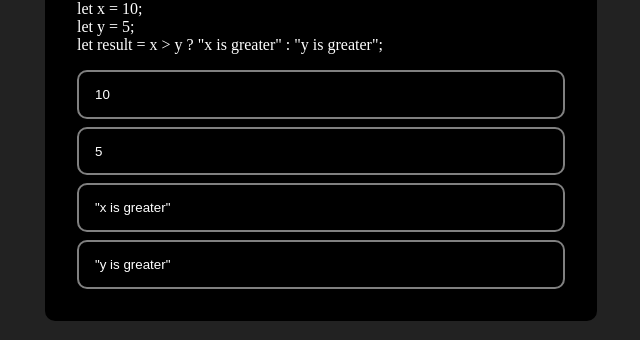
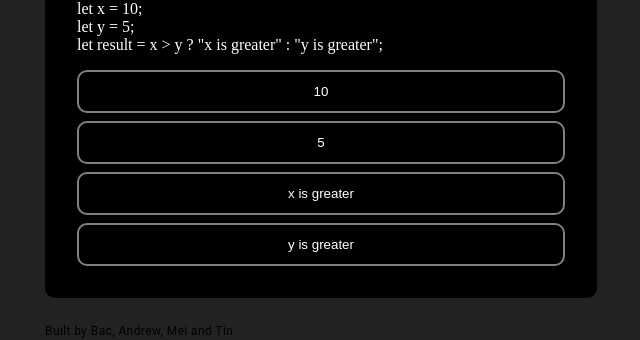
Before and after one commit to bac-dam-1991/quiz-app, a React (Create React App) app in the folder ui/: page / in a window 1280 px wide. Both pictures are taken after a click on the button "START QUIZ". Shown: the part 223-563 px from the top of the page, without its empty margins (319-959 px from the left). Built offline with nearby package versions, Linux system fonts and the light colour scheme; the HTML template or start-up script is replaced by a standard one.

Commit message:
Used an array and the map method to iterate through each item and render the buttons. (#5)
Co-authored-by: Bac Trach Dam <bac.dam.1991@gmail.com>

```diff
--- a/ui/src/pages/QuizPage.css
+++ b/ui/src/pages/QuizPage.css
@@ -18,9 +18,9 @@ ul {
 }
 
 .answers {
-    display: flex;
-    flex-direction: column;
-    gap: 0.5rem;
+  display: flex;
+  flex-direction: column;
+  gap: 0.5rem;
 }
 
 button {
@@ -30,6 +30,7 @@ button {
   border-radius: 10px;
   padding: 0.1rem 1rem;
   cursor: pointer;
+  padding: 12px;
 }
 
 button:hover {
--- a/ui/src/pages/QuizPage.jsx
+++ b/ui/src/pages/QuizPage.jsx
@@ -2,14 +2,27 @@ import { useState } from "react";
 import { Fragment } from "react";
 import "./QuizPage.css";
 
+const Answers = [
+  {
+    label: "10",
+    value: "a1",
+  },
+  {
+    label: "5",
+    value: "a2",
+  },
+  {
+    label: "x is greater",
+    value: "a3",
+  },
+  {
+    label: "y is greater",
+    value: "a4",
+  },
+];
+
 export const QuizPage = () => {
-
   const [selected, setSelected] = useState(0);
-
-  const selectAnswer = (answer) => {
-    setSelected(answer);
-    console.log(answer);
-  }
 
   return (
     <Fragment>
@@ -27,21 +40,18 @@ export const QuizPage = () => {
         </ul>
 
         <div className="answers">
-          <button name="a1" className={selected === "a1" ? "button-selected" : ""} onClick={() => selectAnswer("a1")}>
-            <p>10</p>
-          </button>
-
-          <button name="a2" className={selected === "a2" ? "button-selected" : ""} onClick={() => selectAnswer("a2")}>
-            <p>5</p>
-          </button>
-
-          <button name="a3" className={selected === "a3" ? "button-selected" : ""} onClick={() => selectAnswer("a3")}>
-            <p>"x is greater"</p>
-          </button>
-
-          <button name="a4" className={selected === "a4" ? "button-selected" : ""} onClick={() => selectAnswer("a4")}>
-            <p>"y is greater"</p>
-          </button>
+          {Answers.map((answer) => {
+            return (
+              <button
+                key={answer.value}
+                name={answer.value}
+                className={selected === answer.value ? "button-selected" : ""}
+                onClick={() => setSelected(answer.value)}
+              >
+                {answer.label}
+              </button>
+            );
+          })}
         </div>
       </main>
     </Fragment>
```
